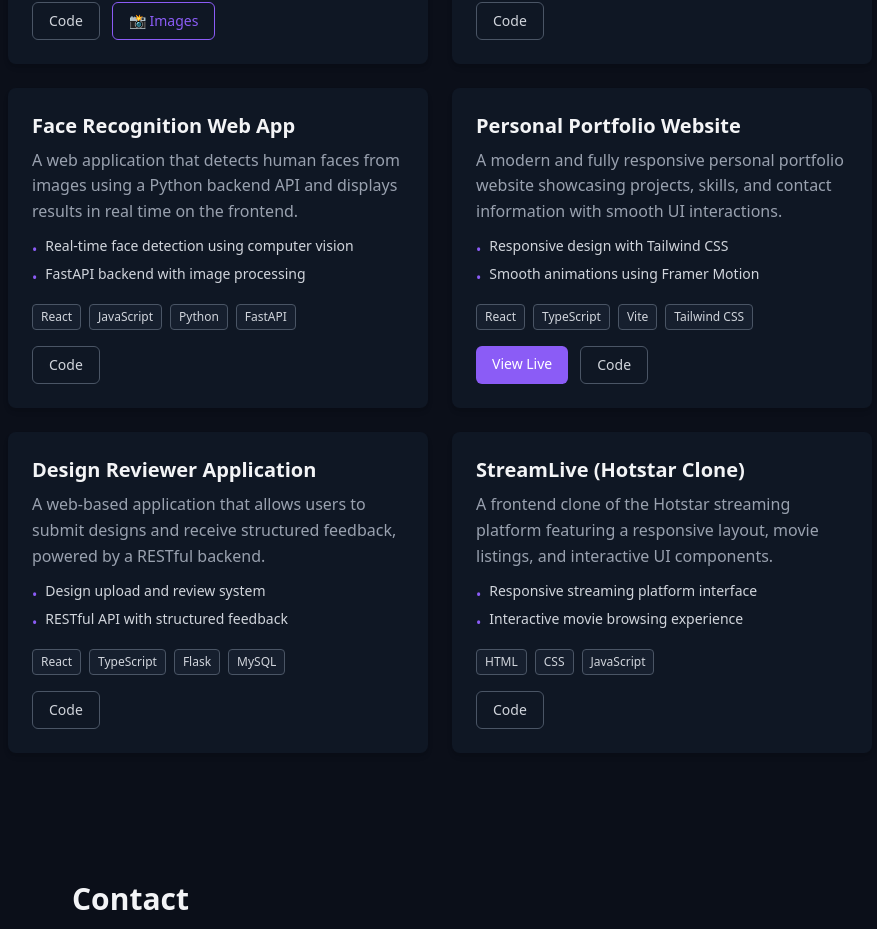
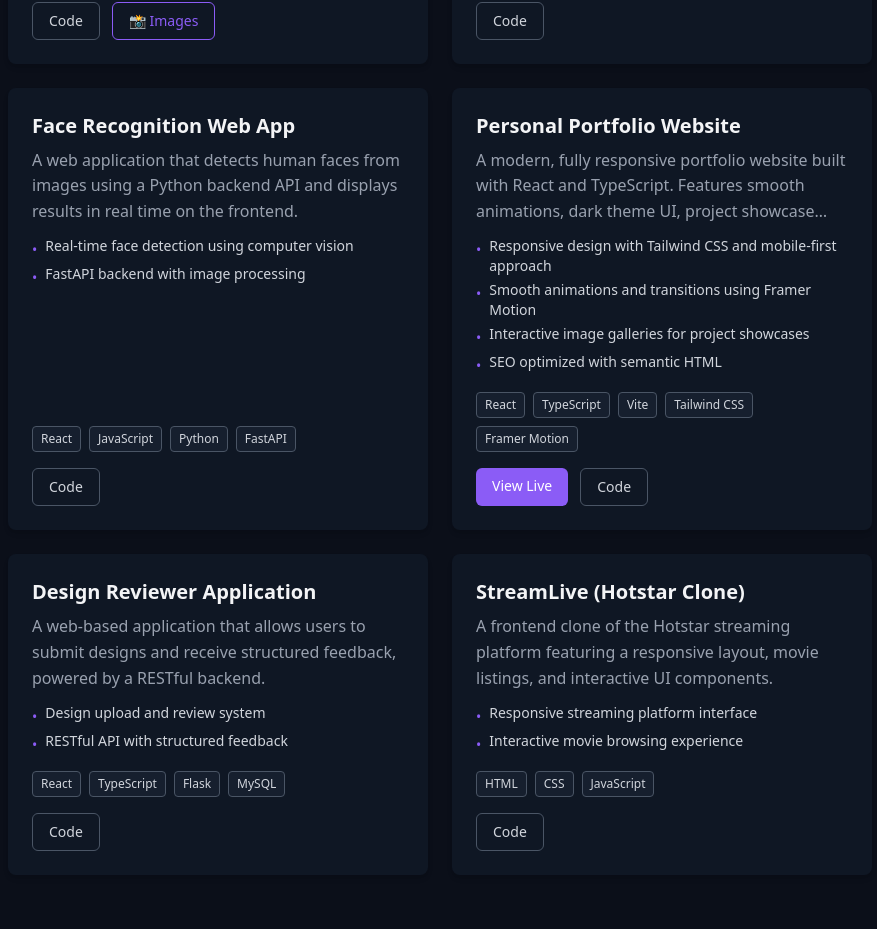
Before and after one commit to AyushBhadouria/personal-portfolio, a React (Vite) app: page / in a window 1280 px wide. Shown: the part 4467-5396 px from the top of the page, without its empty margins (200-1077 px from the left). Built offline with nearby package versions, Linux system fonts and the light colour scheme.

Commit message:
added portfolio image

```diff
--- a/src/data/projects.ts
+++ b/src/data/projects.ts
@@ -63,12 +63,14 @@ export const projects: Project[] = [
   {
     id: 'p4',
     title: 'Personal Portfolio Website',
-    description: 'A modern and fully responsive personal portfolio website showcasing projects, skills, and contact information with smooth UI interactions.',
+    description: 'A modern, fully responsive portfolio website built with React and TypeScript. Features smooth animations, dark theme UI, project showcase with image galleries, skills section, and integrated contact area with seamless user experience.',
     bulletPoints: [
-      'Responsive design with Tailwind CSS',
-      'Smooth animations using Framer Motion'
+      'Responsive design with Tailwind CSS and mobile-first approach',
+      'Smooth animations and transitions using Framer Motion',
+      'Interactive image galleries for project showcases',
+      'SEO optimized with semantic HTML'
     ],
-    tech: ['React', 'TypeScript', 'Vite', 'Tailwind CSS'],
+    tech: ['React', 'TypeScript', 'Vite', 'Tailwind CSS', 'Framer Motion'],
     link: 'https://ayushsingh.onrender.com/#',
     repo: 'https://github.com/AyushBhadouria/personal-portfolio',
     hasLiveDemo: true
```
Also changed, not shown: public/images/portlio-project/image.png (added).
